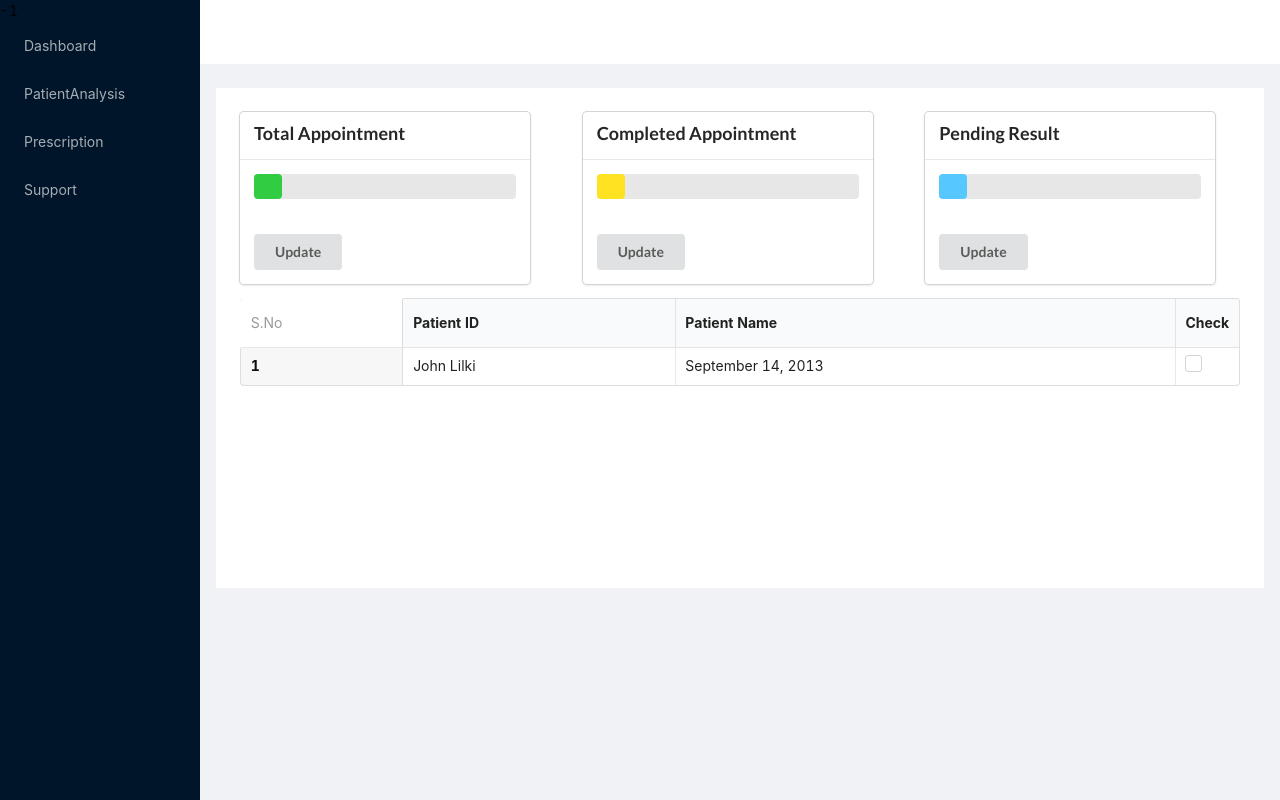
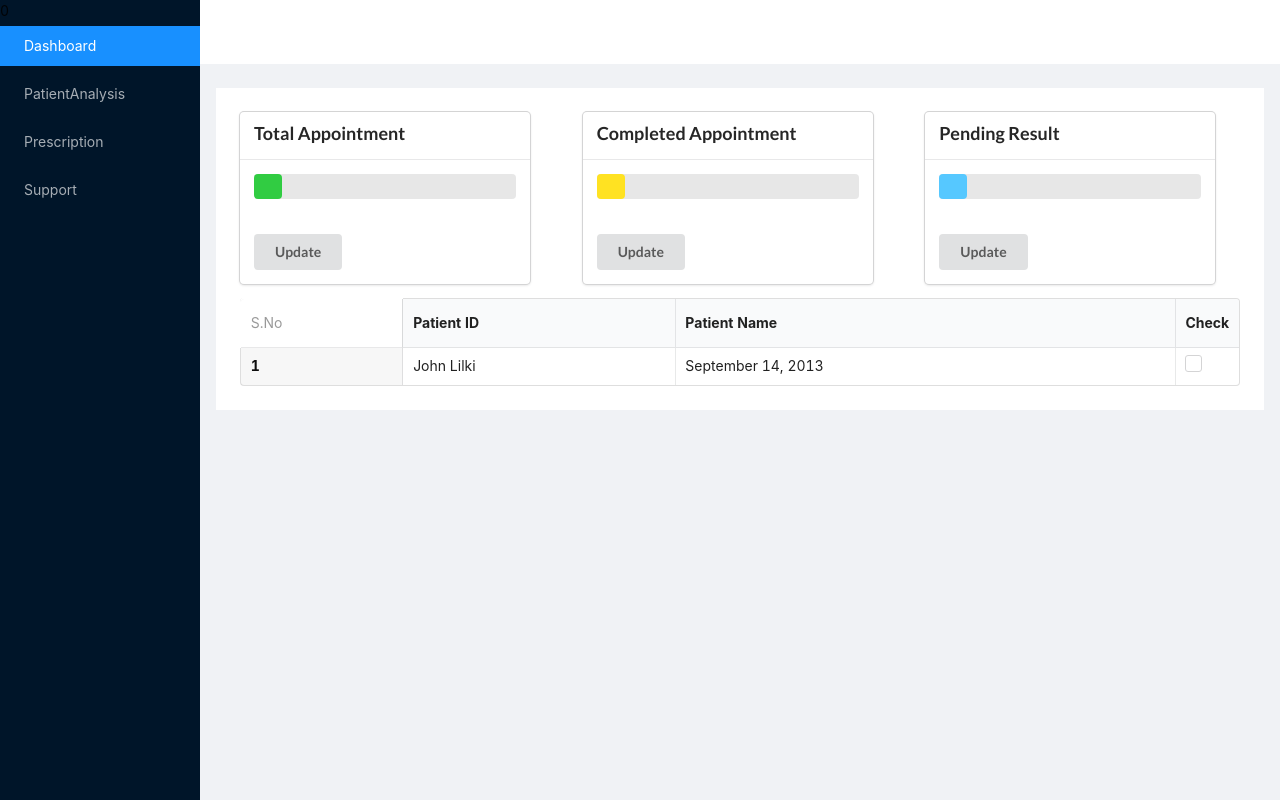
Before and after one commit to divyajomi08/dr_detection, a React app: page / in a window 1280 px wide. Built offline with nearby package versions, Linux system fonts and the light colour scheme.

Commit message:
Scrolling Issue fixed

```diff
--- a/src/components/Sidebar/Sidebar.jsx
+++ b/src/components/Sidebar/Sidebar.jsx
@@ -1,18 +1,18 @@
 import React, { useState } from 'react';
-import  {SidebarData}  from './SidebarData';
+import { SidebarData } from './SidebarData';
 import { Layout, Menu } from 'antd';
-import useWindowDimensions from '../../windowDimensions';
 import { useHistory } from 'react-router';
 const { Sider } = Layout;
 
 const Sidebar = (props) => {
-    const { height } = useWindowDimensions();
     const history = useHistory();
-    const [ currentSelection, setCurrentSelection ] = useState(SidebarData.findIndex(i => window.location.pathname.includes(i.path)));
+    const [currentSelection, setCurrentSelection] = useState(0+"");
 
     return (
         <Sider
-            style={{ height: height }}
+            style={{
+                height: '100vh'
+            }}
             breakpoint="lg"
             collapsedWidth="0"
             onBreakpoint={broken => {
@@ -24,7 +24,7 @@ const Sidebar = (props) => {
         >
             <div className="logo" />
             {currentSelection}
-            <Menu theme="dark" mode="inline" selectedKeys={[currentSelection+""]}>
+            <Menu theme="dark" mode="inline" selectedKeys={[currentSelection + ""]}>
                 {SidebarData.map((data, index) => {
                     return <Menu.Item key={index} onClick={() => {
                         // history.push(data.path);
--- a/src/index.js
+++ b/src/index.js
@@ -11,7 +11,7 @@ import './App.css';
 
 const App = () => {
   return (
-    <div>
+    <div style={{overflowY:'hidden'}}>
       <DashboardLayout />
       {/*Test Components Here*/}
         <BrowserRouter>
--- a/src/layouts/Layout.jsx
+++ b/src/layouts/Layout.jsx
@@ -5,14 +5,11 @@ import Dashboard from '../views/Dashboard';
 import Patient from '../views/PatientAnalysis';
 import Prescription from '../views/Prescription';
 import Support from '../views/Support';
-import useWindowDimensions from '../windowDimensions';
 
 const { Header, Content } = Layout;
 
 const DashboardLayout = () => {
-    const {height} = useWindowDimensions;
     const [selectedIndex, setSelectedIndex] = useState(0);
-    var content;
     const onChange = (data) => {
         setSelectedIndex(data);
     }
@@ -20,10 +17,10 @@ const DashboardLayout = () => {
     return (
         <Layout >
             <Sidebar onChange={e => onChange(e)} />
-            <Layout>
+            <Layout >
                 <Header className="site-layout-sub-header-background" style={{ background: 'white', padding: 0 }} />
-                <Content style={{ margin: '24px 16px 0',height:500 }}>
-                    <div style={{ background: 'white', padding: 24, height: 500 }}>
+                <Content style={{ margin: '24px 16px 0'}}>
+                    <div style={{ background: 'white', padding: 24, overflowY:'auto',maxHeight:'80vh' }}>
                         {(() => {
                             switch (selectedIndex) {
                                 case 0: return <Dashboard/>;
--- a/src/windowDimensions.js
+++ /dev/null
@@ -1,30 +0,0 @@
-import { useState, useEffect } from 'react';
-
-export default function useWindowDimensions() {
-
-  const hasWindow = typeof window !== 'undefined';
-
-  function getWindowDimensions() {
-    const width = hasWindow ? window.innerWidth : null;
-    const height = hasWindow ? window.innerHeight : null;
-    return {
-      width,
-      height,
-    };
-  }
-
-  const [windowDimensions, setWindowDimensions] = useState(getWindowDimensions());
-
-  useEffect(() => {
-    if (hasWindow) {
-      function handleResize() {
-        setWindowDimensions(getWindowDimensions());
-      }
-
-      window.addEventListener('resize', handleResize);
-      return () => window.removeEventListener('resize', handleResize);
-    }
-  }, [hasWindow]);
-
-  return windowDimensions;
-}
```
